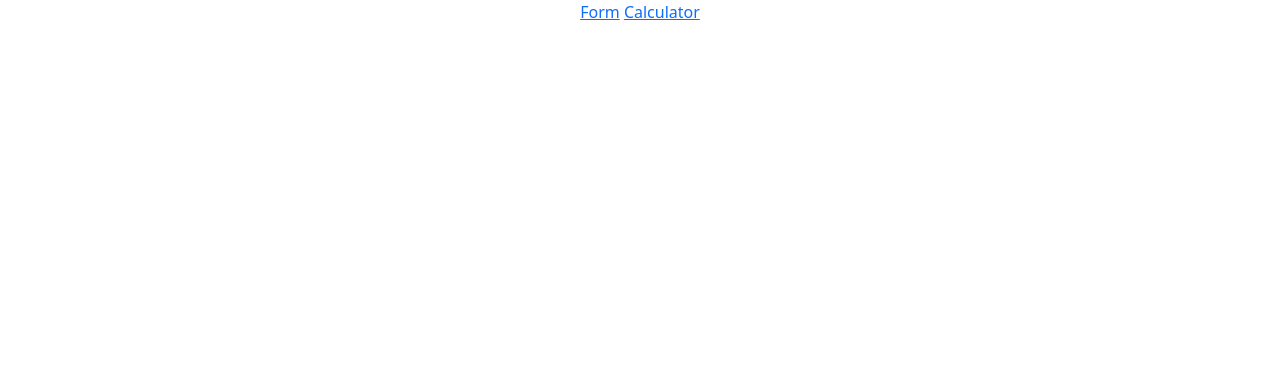
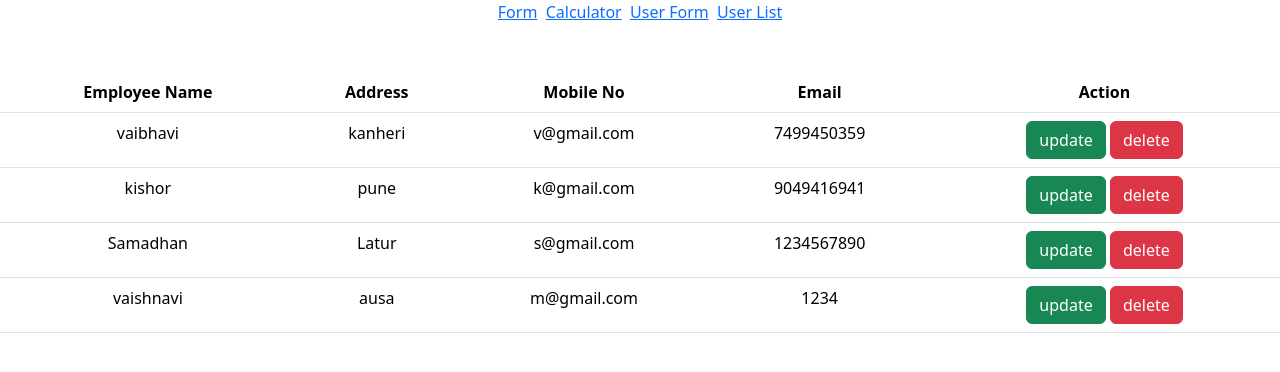
Before and after one commit to Vaibhavi7499/functional-comp-pract-react, a React (Create React App) app: page /userlist in a window 1280 px wide. Before the commit this address had no page. Shown: the top 372 px of the page. Built offline with nearby package versions, Linux system fonts and the light colour scheme; data requests are answered from the project's data file.

Commit message:
User List

```diff
--- /dev/null
+++ b/src/API.js
@@ -0,0 +1 @@
+export let API_URL="http://localhost:8000/employeeList";
--- a/src/App.js
+++ b/src/App.js
@@ -8,6 +8,8 @@ import Form from './Form';
 import Form1 from './Form1';
 import { BrowserRouter, Route, Routes } from 'react-router-dom';
 import Layout from './Layout';
+import UserForm from './UserForm';
+import UserList from './UserList';
 
 function App() {
   const [name,setName]=useState("vaibhavi")
@@ -43,6 +45,8 @@ function App() {
 <Routes>
   <Route path='/form' element={<Form/>}/>
   <Route path='/cal' element={<Cal/>}/>
+  <Route path='/userform' element={<UserForm/>}/>
+  <Route path='/userlist' element={<UserList/>}/>
 </Routes>
 </BrowserRouter>
     </div>
--- a/src/Layout.js
+++ b/src/Layout.js
@@ -4,8 +4,10 @@ import { Link } from 'react-router-dom'
 function Layout() {
   return (
     <div>
-        <Link to={"/form"}>Form</Link>{" "}
-        <Link to={"/cal"}>Calculator</Link>
+        <Link to={"/form"}>Form</Link>{" "} &nbsp;
+        <Link to={"/cal"}>Calculator</Link>   {" "} &nbsp;
+        <Link to={"/userform"}>User Form</Link>   {" "}  &nbsp;
+        <Link to={"/userlist"}>User List</Link>
 
     </div>
   )
--- /dev/null
+++ b/src/UserForm.js
@@ -0,0 +1,91 @@
+import React, { useState } from "react";
+import { API_URL } from "./API";
+import axios from "axios";
+import { useNavigate } from "react-router-dom";
+
+function UserForm() {
+  let [employeeData, setEmpData] = useState({
+    empName: "",
+    empAddress: "",
+    empMobileNo: "",
+    empEmail: "",
+  });
+  const navigate=useNavigate()
+
+  function getEmpName(e) {
+    setEmpData({
+      ...employeeData,
+      empName: e.target.value,
+    });
+  }
+  function getEmpAddress(e) {
+    setEmpData({
+      ...employeeData,
+      empAddress: e.target.value,
+    });
+  }
+  function getEmpMobileNo(e) {
+    setEmpData({
+      ...employeeData,
+      empMobileNo: e.target.value,
+    });
+  }
+  function getEmpEmail(e) {
+    setEmpData({
+      ...employeeData,
+      empEmail: e.target.value,
+    });
+  }
+  let addEmpData = () => {
+    axios({
+      url: API_URL,
+      method: "POST",
+      data: employeeData,
+    }).then((res)=>{
+        console.log(res)
+        navigate("/userlist")
+    });
+  };
+  console.log(employeeData);
+  return (
+    <div>
+      <label>Employee Name:</label>
+      <input
+        type="text"
+        className="mt-4"
+        value={employeeData.empName}
+        onChange={(e) => getEmpName(e)}
+      ></input>
+      <br></br>
+      <label>Address:</label>
+      <input
+        type="text"
+        className="mt-4"
+        value={employeeData.empAddress}
+        onChange={(e) => getEmpAddress(e)}
+      ></input>
+      <br></br>
+      <label>Mobile No:</label>
+      <input
+        type="text"
+        className="mt-4"
+        value={employeeData.empMobileNo}
+        onChange={(e) => getEmpMobileNo(e)}
+      ></input>
+      <br></br>
+      <label>Email:</label>
+      <input
+        type="text"
+        className="mt-4"
+        value={employeeData.empEmail}
+        onChange={(e) => getEmpEmail(e)}
+      ></input>
+      <br></br>
+      <button className="btn btn-info mt-3" onClick={addEmpData}>
+        Add
+      </button>
+    </div>
+  );
+}
+
+export default UserForm;
--- /dev/null
+++ b/src/UserList.js
@@ -0,0 +1,50 @@
+import React, { useEffect, useState } from "react";
+import { API_URL } from "./API";
+import axios from "axios";
+function UserList() {
+  let [userInfo, setUserInfo] = useState([]);
+  function getUserData() {
+    axios
+      .get(API_URL)
+      .then((userRes) => {
+        setUserInfo(userRes.data);
+      })
+      .catch((err) => {
+        console.log(err);
+      });
+  }
+  useEffect(() => {
+    getUserData();
+  }, []);
+  return (
+    <div>
+      <table className="table mt-5 ">
+        <thead>
+          <tr>
+            <th>Employee Name</th>
+            <th>Address</th>
+            <th>Mobile No</th>
+            <th>Email</th>
+            <th>Action</th>
+          </tr>
+        </thead>
+        <tbody>
+          {userInfo.map((e) => (
+            <tr>
+              <td>{e.empName}</td>
+              <td>{e.empAddress}</td>
+              <td>{e.empEmail}</td>
+              <td>{e.empMobileNo}</td>
+              <td>
+                <button className="btn btn-success">update</button>{" "}
+                <button className="btn btn-danger">delete</button>
+              </td>
+            </tr>
+          ))}
+        </tbody>
+      </table>
+    </div>
+  );
+}
+
+export default UserList;
--- a/src/db.json
+++ b/src/db.json
@@ -1,12 +1,32 @@
 {
-  "form": [
+  "employeeList": [
     {
-      "firstName": "Vaibhavi",
-      "lastName": "Bodke",
-      "email": "v@gmail.com",
-      "mobileNo": "7499450359",
-      "gender": "female",
-      "city": "Kanheri"
+      "id": "3cc0",
+      "empName": "vaibhavi",
+      "empAddress": "kanheri",
+      "empMobileNo": "7499450359",
+      "empEmail": "v@gmail.com"
+    },
+    {
+      "id": "bacd",
+      "empName": "kishor",
+      "empAddress": "pune",
+      "empMobileNo": "9049416941",
+      "empEmail": "k@gmail.com"
+    },
+    {
+      "id": "9c84",
+      "empName": "Samadhan",
+      "empAddress": "Latur",
+      "empMobileNo": "1234567890",
+      "empEmail": "s@gmail.com"
+    },
+    {
+      "id": "9526",
+      "empName": "vaishnavi",
+      "empAddress": "ausa",
+      "empMobileNo": "1234",
+      "empEmail": "m@gmail.com"
     }
   ]
 }
```
